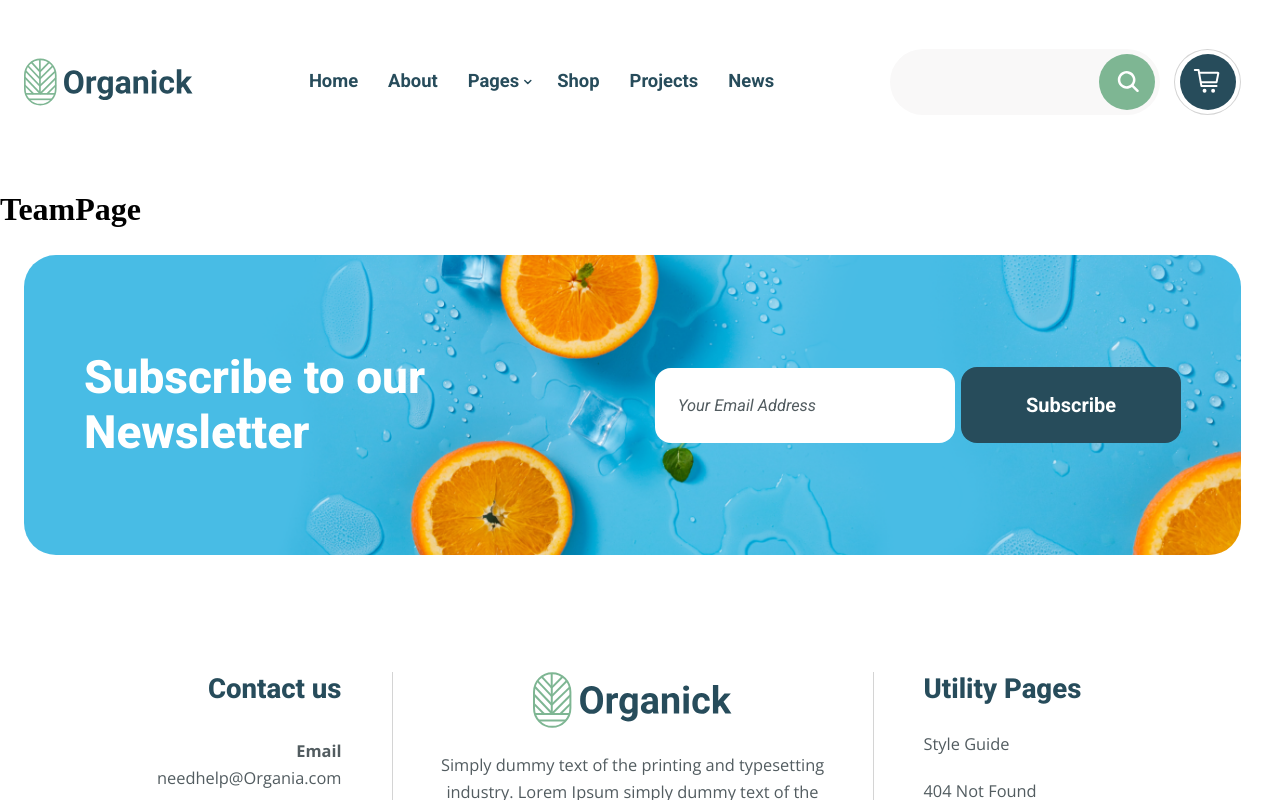
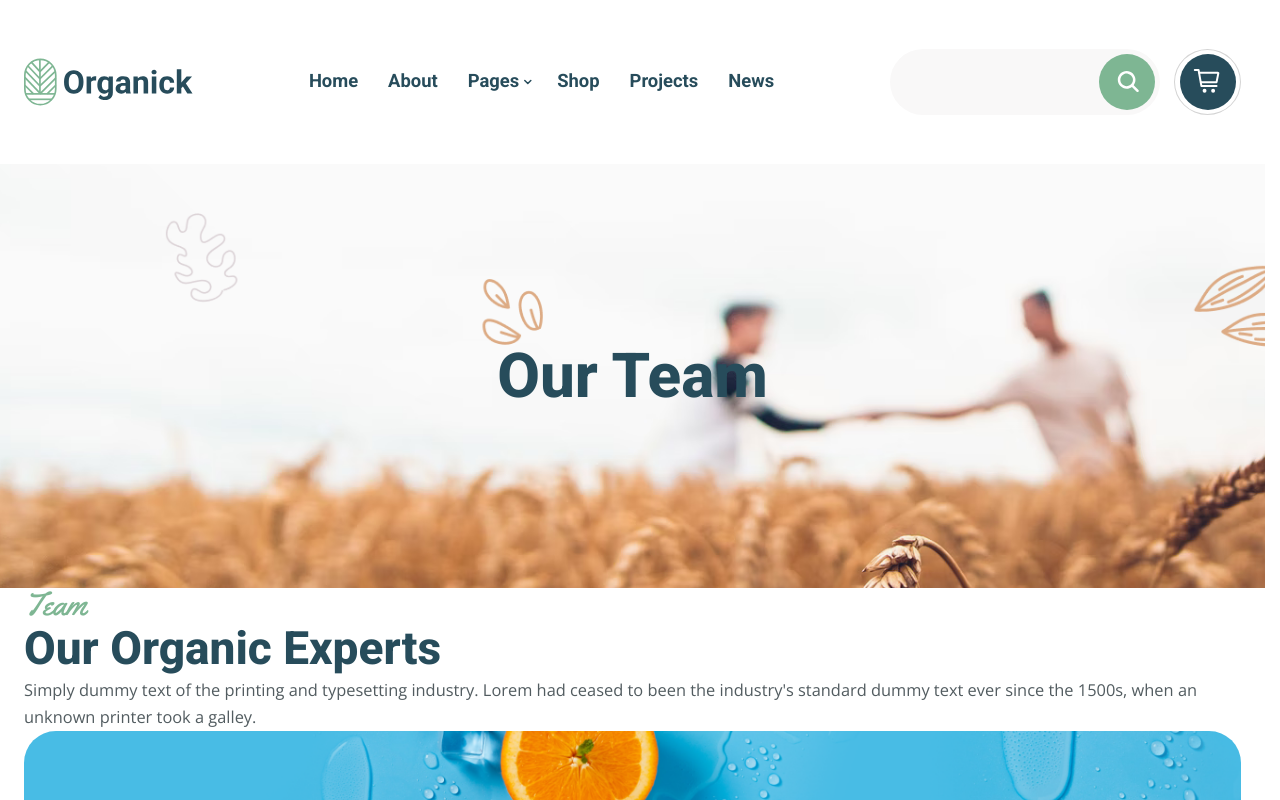
Before and after one commit to RusikHunter/Organick, a React (Vite) app in the folder frontend/: page /team in a window 1280 px wide. Shown: the top 800 px of the page. Built offline with nearby package versions, Linux system fonts and the light colour scheme.

Commit message:
feat(team): write HTML markup for TeamSection component

```diff
--- /dev/null
+++ b/frontend/src/components/TeamSection/TeamSection.tsx
@@ -0,0 +1,25 @@
+import "./TeamSection.scss"
+
+function TeamSection() {
+    return (
+        <section className="team">
+            <div className="team__inner container">
+                <div className="team__row team__row--1 row">
+                    <div className="team__column column">
+                        <span className="team__promo promo">Team</span>
+
+                        <h2 className="team__title h2">Our Organic Experts</h2>
+
+                        <p className="team__description text">Simply dummy text of the printing and typesetting industry. Lorem had ceased to been the industry's standard dummy text ever since the 1500s, when an unknown printer took a galley.</p>
+                    </div>
+                </div>
+
+                <div className="team__row team__row--2 row">
+
+                </div>
+            </div>
+        </section>
+    )
+}
+
+export default TeamSection
--- a/frontend/src/pages/TeamPage/TeamPage.tsx
+++ b/frontend/src/pages/TeamPage/TeamPage.tsx
@@ -1,11 +1,15 @@
 import { useSetCurrentPage } from "../../hooks/useSetCurrentPage"
+import SubIntroBlock from "../../components/SubIntroBlock/SubIntroBlock"
+import OurTeamBackgroundmage from "../../images/images/background-our-team.png"
+import TeamSection from "../../components/TeamSection/TeamSection"
 
 function TeamPage() {
     useSetCurrentPage("team")
 
     return (
         <>
-            <h1>TeamPage</h1>
+            <SubIntroBlock title="Our Team" backgroundImageURL={OurTeamBackgroundmage} />
+            <TeamSection />
         </>
     )
 }
```
Also changed, not shown: frontend/src/components/TeamSection/TeamSection.scss (added), frontend/src/images/images/background-our-team.png (added).
